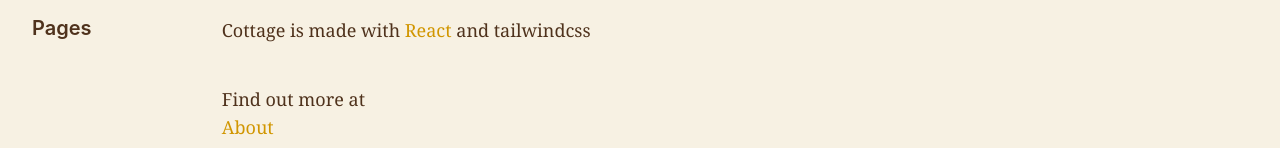
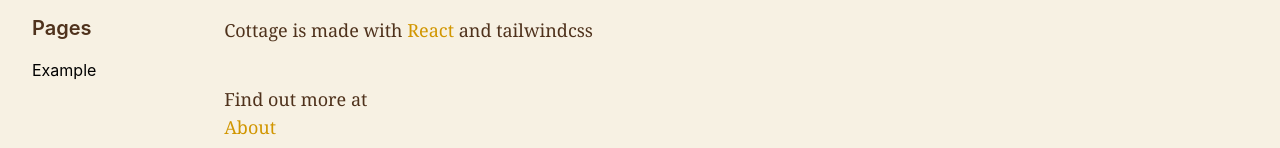
Before and after one commit to CrispyBaccoon/cottage, a Next.js app: page / in a window 1280 px wide. Shown: the part 180-328 px from the top of the page. Built offline with nearby package versions, Linux system fonts and the light colour scheme.

Commit message:
Added ExamplePage to nav

```diff
--- a/pages/_app.tsx
+++ b/pages/_app.tsx
@@ -11,7 +11,7 @@ function App({ Component, pageProps }: AppProps) {
         { title: "About", ref: "/about" },
       ],
     },
-    { name: "Pages", pages: [] },
+    { name: "Pages", pages: [{ title: "Example", ref: "/example" }] },
   ];
   return (
     <div className="w-full h-full bg-[#F7F1E3] flex flex-col md:flex-row">
```
